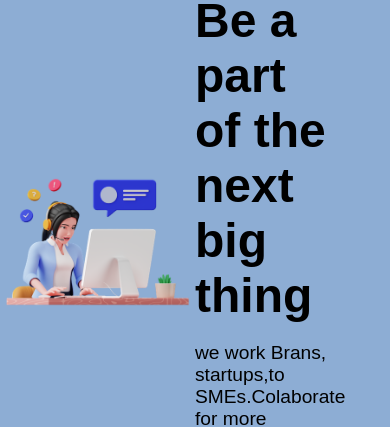
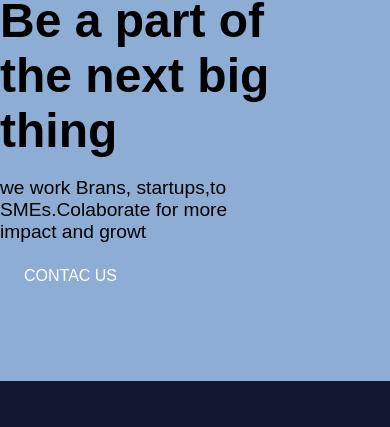
Before and after one commit to gusgarcia2315/parcial_web, a plain HTML site: page index.html in a window 390 px wide. Shown: the part 2819-3246 px from the top of the page. Drawn offline with Linux system fonts and the light colour scheme.

Commit message:
Add files via upload

```diff
--- a/styles.css
+++ b/styles.css
@@ -372,8 +372,9 @@ footer {
         padding-right: 0;
     }
     .contact-image {
-        justify-content: center;
-        margin-top: 1rem;
+        display: none;
+
+
     }
     footer{
         background-color: #14182e;
```
